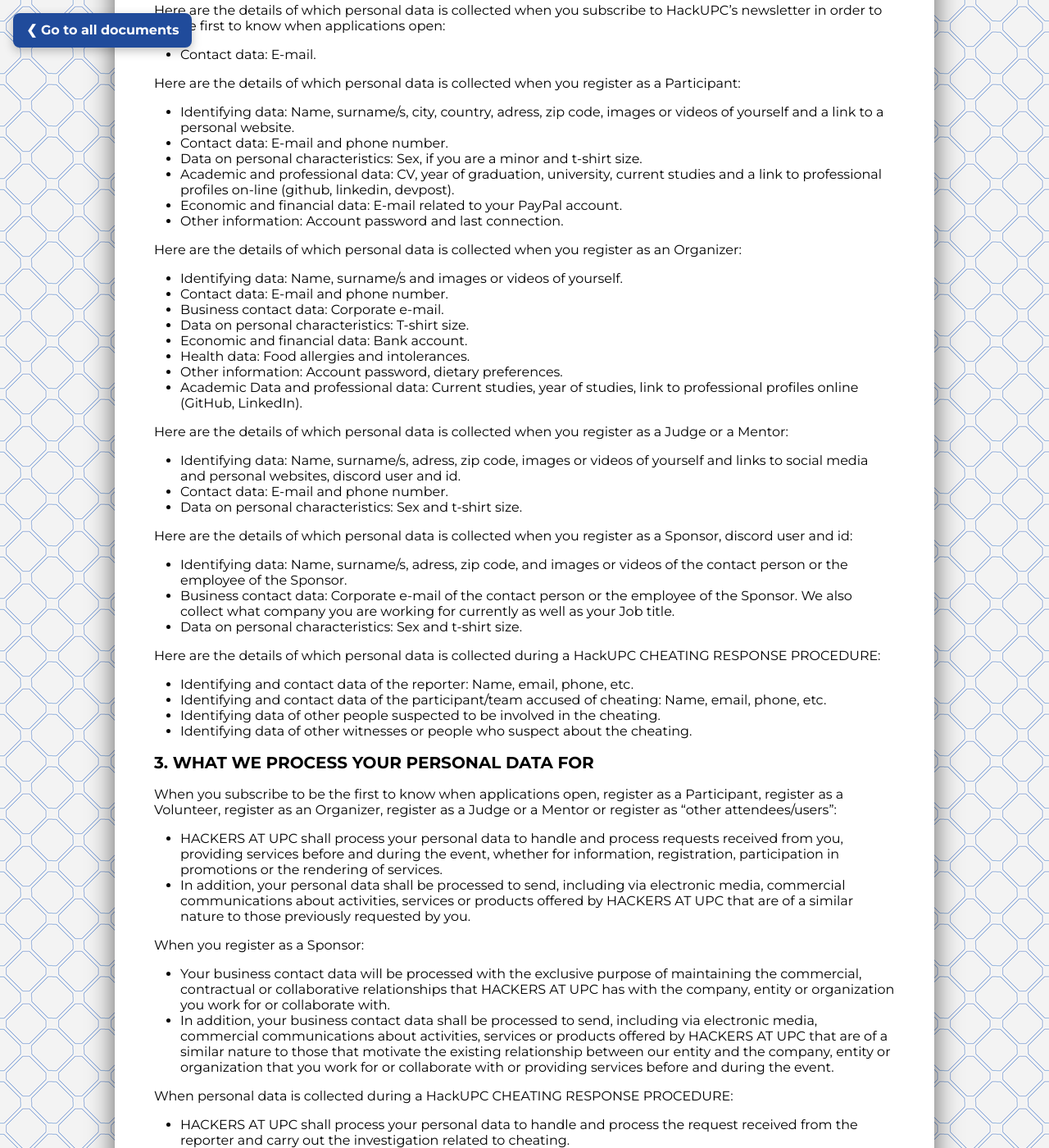
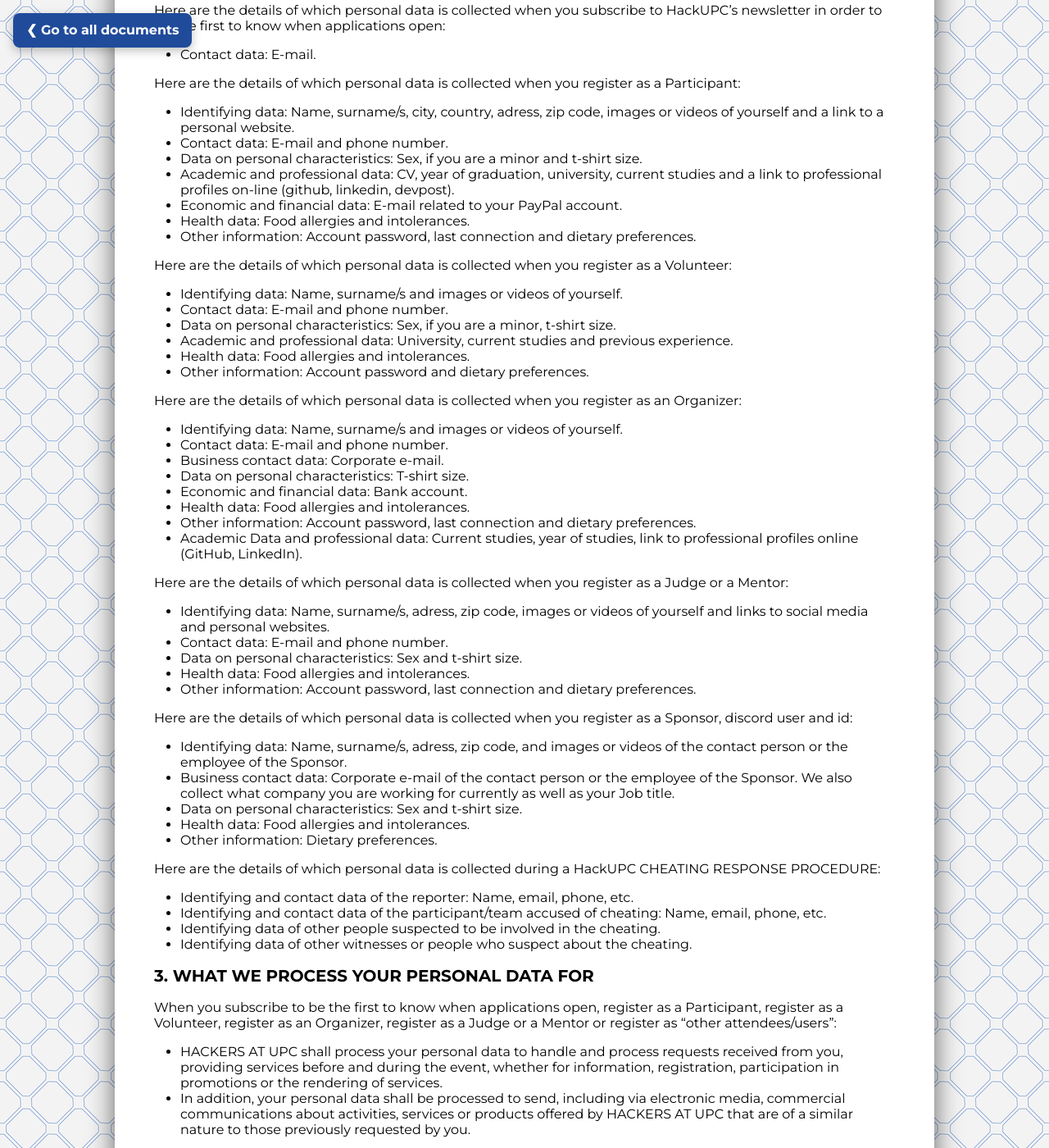
Before and after one commit to hackupc/legal-page, a Jekyll site: the page built from _documents/privacy_and_cookies.md, in a window 1280 px wide and 1400 px high, scrolled down 689 px. Shown: the whole window at 82% size. Built offline with Jekyll 4.4.1, drawn with Linux system fonts in a browser that asks for light colours.

Commit message:
updated privacy and cookies HackUPC

```diff
--- a/_documents/privacy_and_cookies.md
+++ b/_documents/privacy_and_cookies.md
@@ -28,7 +28,17 @@
 - Data on personal characteristics: Sex, if you are a minor and t-shirt size.
 - Academic and professional data: CV, year of graduation, university, current studies and a link to professional profiles on-line (github, linkedin, devpost).
 - Economic and financial data: E-mail related to your PayPal account.
-- Other information: Account password and last connection.
+- Health data: Food allergies and intolerances.
+- Other information: Account password, last connection and dietary preferences.
+
+Here are the details of which personal data is collected when you register as a Volunteer:
+
+- Identifying data: Name, surname/s and images or videos of yourself.
+- Contact data: E-mail and phone number.
+- Data on personal characteristics: Sex, if you are a minor, t-shirt size.
+- Academic and professional data: University, current studies and previous experience.
+- Health data: Food allergies and intolerances.
+- Other information: Account password and dietary preferences.
 
 Here are the details of which personal data is collected when you register as an Organizer:
 
@@ -38,20 +48,24 @@
 - Data on personal characteristics: T-shirt size.
 - Economic and financial data: Bank account.
 - Health data: Food allergies and intolerances.
-- Other information: Account password, dietary preferences.
+- Other information: Account password, last connection and dietary preferences.
 - Academic Data and professional data: Current studies, year of studies, link to professional profiles online (GitHub, LinkedIn).
 
 Here are the details of which personal data is collected when you register as a Judge or a Mentor:
 
-- Identifying data: Name, surname/s, adress, zip code, images or videos of yourself and links to social media and personal websites, discord user and id.
+- Identifying data: Name, surname/s, adress, zip code, images or videos of yourself and links to social media and personal websites.
 - Contact data: E-mail and phone number.
 - Data on personal characteristics: Sex and t-shirt size.
+- Health data: Food allergies and intolerances.
+- Other information: Account password, last connection and dietary preferences.
 
 Here are the details of which personal data is collected when you register as a Sponsor, discord user and id:
 
 - Identifying data: Name, surname/s, adress, zip code,  and images or videos of the contact person or the employee of the Sponsor.
 - Business contact data: Corporate e-mail of the contact person or the employee of the Sponsor. We also collect what company you are working for currently as well as your Job title.
 - Data on personal characteristics: Sex and t-shirt size.
+- Health data: Food allergies and intolerances.
+- Other information: Dietary preferences.
 
 Here are the details of which personal data is collected during a HackUPC CHEATING RESPONSE PROCEDURE:
 
```
